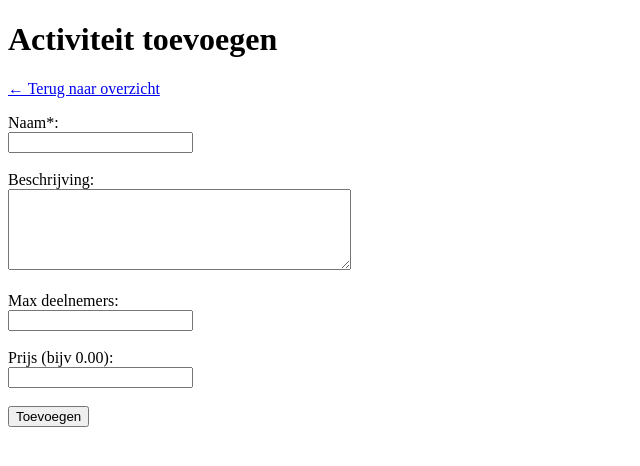
After one commit to timdegroot05/Porthoes, a PHP site: page /admin/admin_activiteit_form.php in a window 1280 px wide. The commit adds this page. Shown: the top 466 px of the page, without its empty margins (0-640 px from the left). Run offline with PHP 8.4, Linux system fonts and the light colour scheme; the visitor is signed in with stand-in values (Sample User, id 1).

Commit message:
heb een bewerk/toevoegen/delete functie toegevoegd voor de activiteiten en heb effe een admin mapje gemaakt zodat de structuur er beter uitziet

```diff
--- /dev/null
+++ b/public/admin/admin_activiteit_form.php
@@ -0,0 +1,141 @@
+<?php
+session_start();
+
+if (empty($_SESSION['is_admin']) || $_SESSION['is_admin'] !== true) {
+    header('Location: admin_login.php');
+    exit;
+}
+
+require_once __DIR__ . '/../../includes/db.php';
+
+$errors = [];
+$id = (int)($_GET['id'] ?? 0);
+
+$naam = '';
+$beschrijving = '';
+$max_deelnemers = '';
+$prijs = '';
+
+$isEdit = $id > 0;
+
+// Bij bewerken: huidige data ophalen
+if ($isEdit && $_SERVER['REQUEST_METHOD'] === 'GET') {
+    $stmt = $conn->prepare("SELECT naam, beschrijving, max_deelnemers, prijs FROM Activiteiten WHERE id = ?");
+    $stmt->bind_param("i", $id);
+    $stmt->execute();
+    $res = $stmt->get_result();
+    $data = $res->fetch_assoc();
+
+    if (!$data) {
+        die("Activiteit niet gevonden.");
+    }
+
+    $naam = $data['naam'] ?? '';
+    $beschrijving = $data['beschrijving'] ?? '';
+    $max_deelnemers = $data['max_deelnemers'] ?? '';
+    $prijs = $data['prijs'] ?? '';
+}
+
+// Opslaan (toevoegen of updaten)
+if ($_SERVER['REQUEST_METHOD'] === 'POST') {
+    $naam = trim($_POST['naam'] ?? '');
+    $beschrijving = trim($_POST['beschrijving'] ?? '');
+    $max_deelnemers = trim($_POST['max_deelnemers'] ?? '');
+    $prijs = trim($_POST['prijs'] ?? '');
+
+    if ($naam === '') {
+        $errors[] = "Naam is verplicht.";
+    }
+
+    if ($max_deelnemers !== '' && (!ctype_digit($max_deelnemers) || (int)$max_deelnemers < 0)) {
+        $errors[] = "Max deelnemers moet een positief getal zijn (of leeg).";
+    }
+
+    // prijs mag 0.00 zijn; maak komma → punt
+    $prijs_norm = str_replace(',', '.', $prijs);
+    if ($prijs_norm !== '' && (!is_numeric($prijs_norm) || (float)$prijs_norm < 0)) {
+        $errors[] = "Prijs moet een geldig positief bedrag zijn (bijv 0.00).";
+    }
+
+    if (empty($errors)) {
+        $max_int = ($max_deelnemers === '') ? null : (int)$max_deelnemers;
+        $prijs_val = ($prijs_norm === '') ? null : (float)$prijs_norm;
+
+        if ($isEdit) {
+            $stmt = $conn->prepare("
+                UPDATE Activiteiten
+                SET naam = ?, beschrijving = ?, max_deelnemers = ?, prijs = ?
+                WHERE id = ?
+            ");
+            // i en d kunnen niet null zonder extra werk; dus zetten we lege velden naar 0 of NULL via workaround:
+            // Simpel: als je NULL wilt toestaan, maak max_deelnemers/prijs in DB NULLable.
+            $max_db = $max_int ?? 0;
+            $prijs_db = $prijs_val ?? 0.00;
+
+            $stmt->bind_param("ssidi", $naam, $beschrijving, $max_db, $prijs_db, $id);
+            $stmt->execute();
+        } else {
+            $stmt = $conn->prepare("
+                INSERT INTO Activiteiten (naam, beschrijving, max_deelnemers, prijs)
+                VALUES (?, ?, ?, ?)
+            ");
+            $max_db = $max_int ?? 0;
+            $prijs_db = $prijs_val ?? 0.00;
+
+            $stmt->bind_param("ssid", $naam, $beschrijving, $max_db, $prijs_db);
+            $stmt->execute();
+        }
+
+        header("Location: admin_activiteiten.php");
+        exit;
+    }
+}
+?>
+<!DOCTYPE html>
+<html lang="nl">
+<head>
+  <meta charset="UTF-8">
+  <title><?= $isEdit ? 'Activiteit bewerken' : 'Activiteit toevoegen' ?></title>
+</head>
+<body>
+  <h1><?= $isEdit ? 'Activiteit bewerken' : 'Activiteit toevoegen' ?></h1>
+
+  <p><a href="admin_activiteiten.php">← Terug naar overzicht</a></p>
+
+  <?php if (!empty($errors)): ?>
+    <ul style="color:red;">
+      <?php foreach ($errors as $e): ?>
+        <li><?= htmlspecialchars($e) ?></li>
+      <?php endforeach; ?>
+    </ul>
+  <?php endif; ?>
+
+  <form method="post">
+    <label>
+      Naam*:<br>
+      <input type="text" name="naam" value="<?= htmlspecialchars($naam) ?>" required>
+    </label>
+    <br><br>
+
+    <label>
+      Beschrijving:<br>
+      <textarea name="beschrijving" rows="5" cols="40"><?= htmlspecialchars($beschrijving) ?></textarea>
+    </label>
+    <br><br>
+
+    <label>
+      Max deelnemers:<br>
+      <input type="number" name="max_deelnemers" min="0" value="<?= htmlspecialchars((string)$max_deelnemers) ?>">
+    </label>
+    <br><br>
+
+    <label>
+      Prijs (bijv 0.00):<br>
+      <input type="text" name="prijs" value="<?= htmlspecialchars((string)$prijs) ?>">
+    </label>
+    <br><br>
+
+    <button type="submit"><?= $isEdit ? 'Opslaan' : 'Toevoegen' ?></button>
+  </form>
+</body>
+</html>
--- a/public/admin_dashboard.php
+++ b/public/admin/admin_dashboard.php
@@ -27,8 +27,10 @@ if (empty($_SESSION['is_admin']) || $_SESSION['is_admin'] !== true) {
 
     <h2>Admin functies</h2>
     <ul>
-        <li><a href="reserveringen.php">Reserveringen beheren</a></li>
-        <li><a href="deelnemers.php">Deelnemers bekijken</a></li>
+        <li><a href="../reserveringen.php">Reserveringen beheren</a></li>
+        <li><a href="../deelnemers.php">Deelnemers bekijken</a></li>
+        <li><a href="../activiteitenKaart.php">Activiteiten kaart</a></li>
+        <li><a href="admin_activiteiten.php">Activiteiten beheren</a></li>
         <!-- hier kun je meer admin-linkjes zetten -->
     </ul>
 </body>
--- a/public/index.php
+++ b/public/index.php
@@ -16,7 +16,7 @@ $result = $conn->query($sql);
 <body>
 
     <h1>Activiteiten</h1>
-    <a href="admin_login.php">Admin paneel</a>
+    <a href="admin/admin_login.php">Admin paneel</a>
 
 
     <?php if ($result->num_rows > 0): ?>
```
Also changed, not shown: public/admin/admin_activiteit_delete.php (added, +33 -0 lines), public/admin/admin_activiteiten.php (added, +67 -0 lines), public/admin/admin_login.php (renamed from public/admin_login.php), public/admin/admin_logout.php (renamed from public/admin_logout.php).
